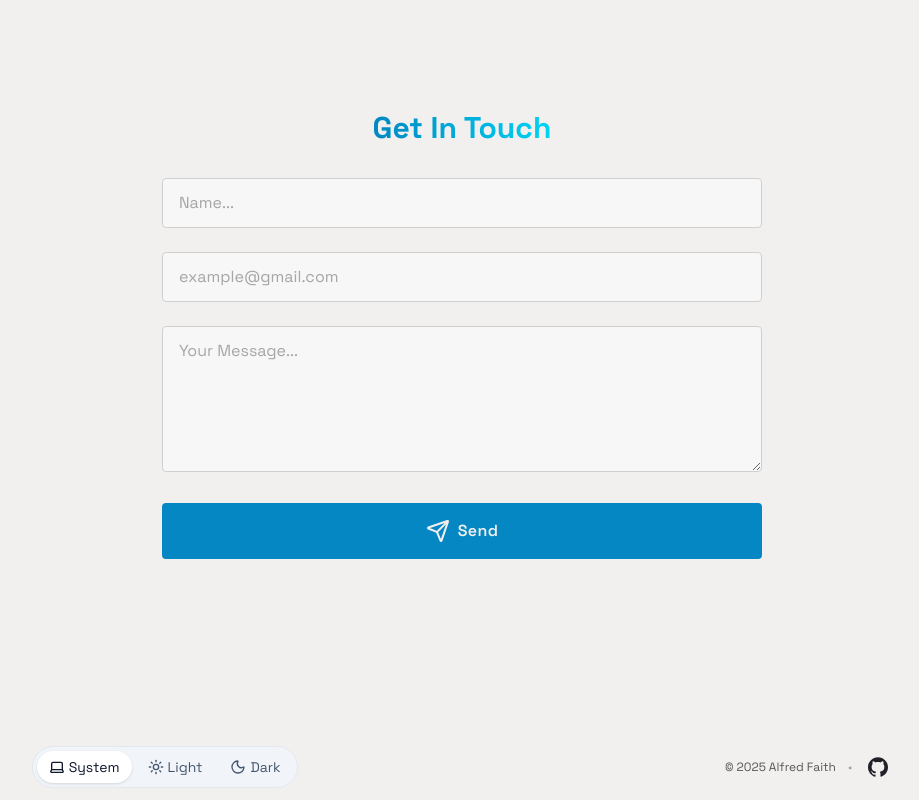
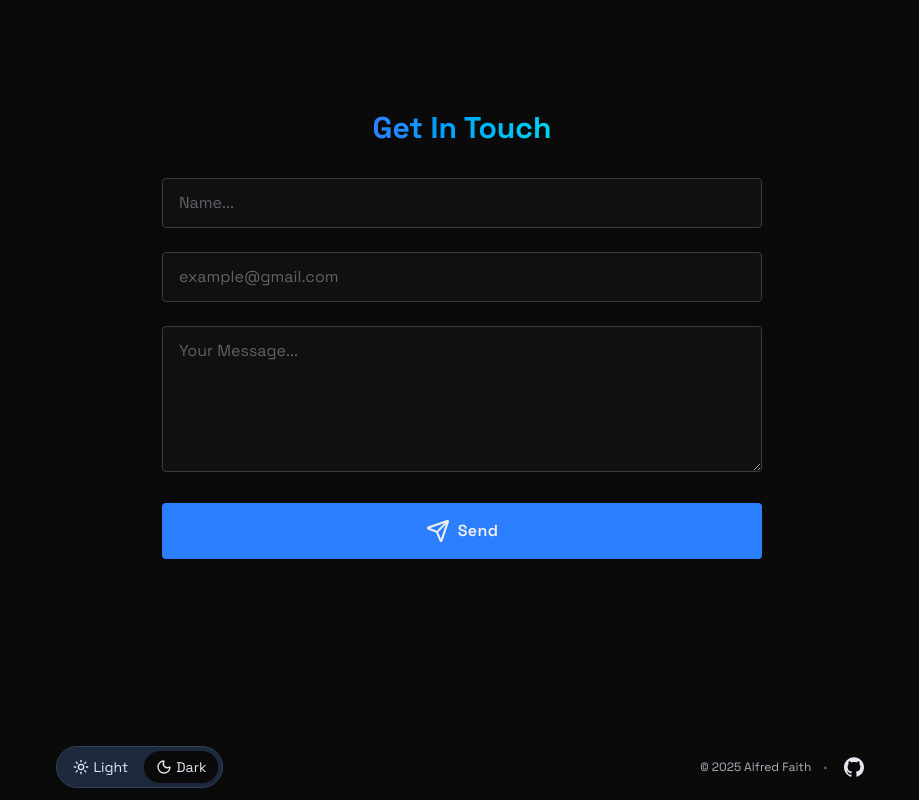
Before and after one commit to TonyFred-code/portfolio, a React (Vite) app: page / in a window 1280 px wide. Shown: the part 2578-3378 px from the top of the page, without its empty margins (178-1097 px from the left). Built offline with nearby package versions, Linux system fonts and the light colour scheme.

Commit message:
feat: remove system theme preference logic

```diff
--- a/index.html
+++ b/index.html
@@ -15,11 +15,8 @@
       (function () {
         try {
           const stored = localStorage.getItem("theme");
-          const prefersDark = window.matchMedia(
-            "(prefers-color-scheme: dark)"
-          ).matches;
 
-          if (stored === "dark" || (!stored && prefersDark)) {
+          if (stored === "dark") {
             document.documentElement.classList.add("dark");
           }
         } catch (_) {}
--- a/src/App.jsx
+++ b/src/App.jsx
@@ -13,17 +13,16 @@ function App() {
   const [isLoaded, setIsLoaded] = useState(false);
   const [menuOpen, setMenuOpen] = useState(false);
   const [theme, setTheme] = useState(
-    () => localStorage.getItem("theme") || "system"
+    () => localStorage.getItem("theme") || "dark"
   );
 
   // Apply theme to root
   useEffect(() => {
     const root = document.documentElement;
-    const prefersDark = window.matchMedia(
-      "(prefers-color-scheme: dark)"
-    ).matches;
 
-    if (theme === "dark" || (theme === "system" && prefersDark)) {
+    // TODO: add system theme preference logic
+
+    if (theme === "dark") {
       root.classList.add("dark");
     } else {
       root.classList.remove("dark");
--- a/src/components/ToggleTheme.jsx
+++ b/src/components/ToggleTheme.jsx
@@ -1,7 +1,6 @@
 import { Laptop, Moon, Sun } from "lucide-react";
 
 const options = [
-  { value: "system", Icon: Laptop, label: "System" },
   { value: "light", Icon: Sun, label: "Light" },
   { value: "dark", Icon: Moon, label: "Dark" },
 ];
@@ -30,12 +29,8 @@ export default function ThemeToggle({ theme, setTheme }) {
             onClick={() => setTheme(value)}
             className={`
               flex items-center gap-1 px-3 py-1.5 rounded-full text-sm
-              transition-colors
-              ${
-                active
-                  ? "bg-white dark:bg-slate-900 text-slate-900 dark:text-slate-100 shadow-sm"
-                  : "text-slate-600 dark:text-slate-400 hover:text-slate-900 dark:hover:text-slate-200"
-              }
+              transition-colors text-foreground
+              ${active && "bg-background shadow-sm"}
             `}
           >
             <Icon className="h-4 w-4" />
```
